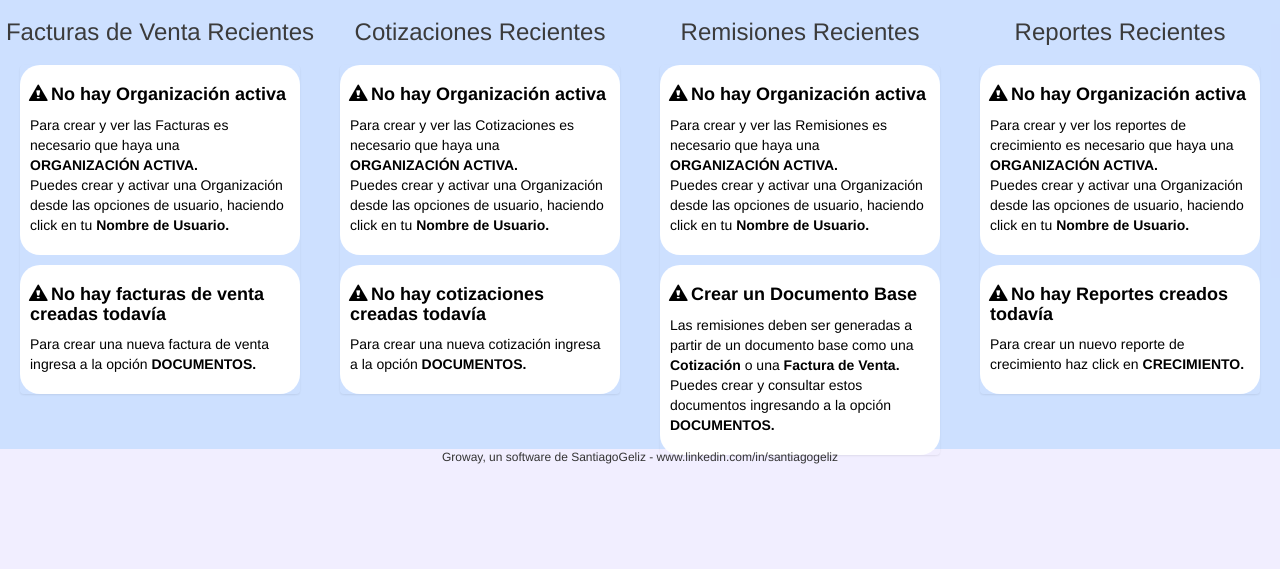
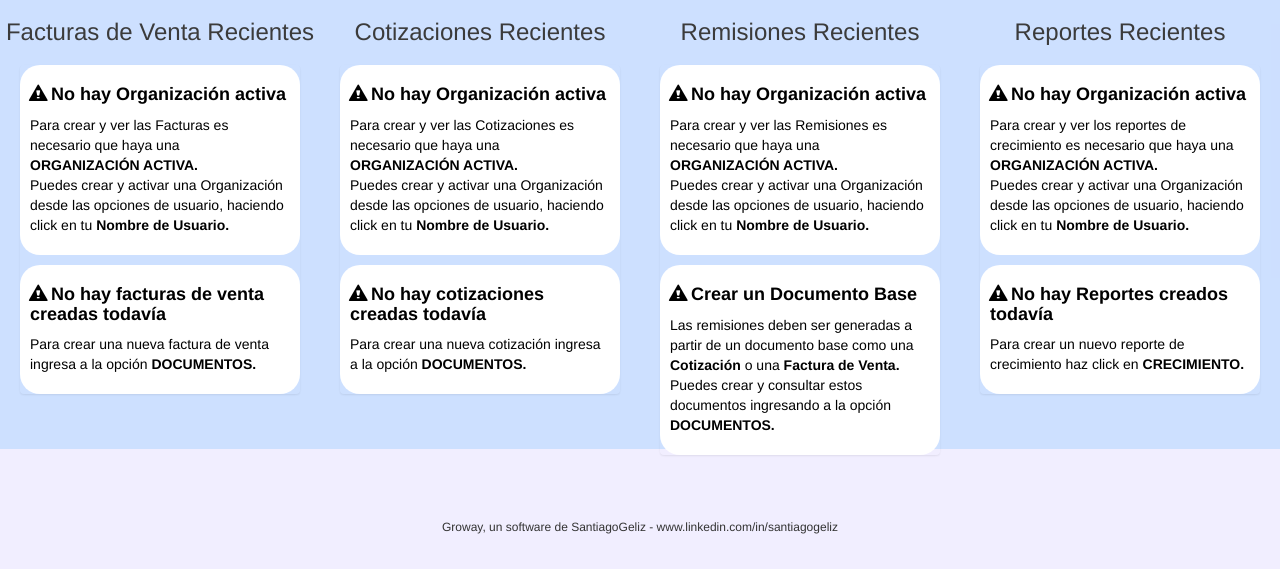
Before and after one commit to santiagogeliz/groway, a Django app: page /Dashboard in a window 1280 px wide. Shown: the part 231-800 px from the top of the page. Run offline with Django 3.2, Linux system fonts and the light colour scheme; the visitor is signed in with stand-in values (Sample User, id 1); data that the repository does not hold is empty; some libraries are stand-ins or nearby versions; some web fonts are replaced.

Commit message:
Configuración Definitiva para PythonAnyWhere

```diff
--- a/groway/static/css/groway.css
+++ b/groway/static/css/groway.css
@@ -2462,8 +2462,8 @@
 .logo-groway-completo {
 	margin-left: 1040px;
 }
-
-.footer-info {
+.footer-info p {
+	margin-top: 520px;
 	text-align: center;
 	font-size: 12px;
 
```
